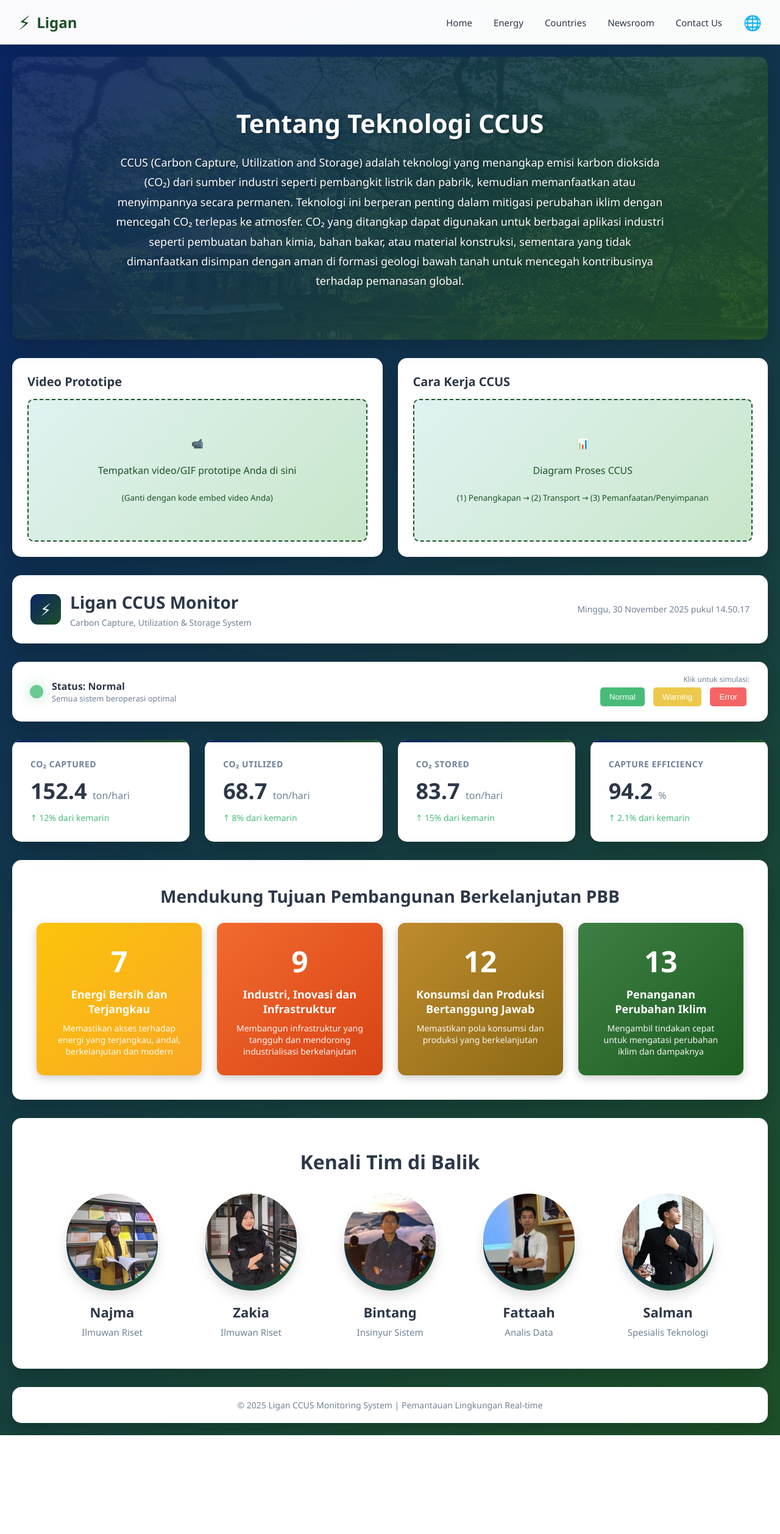
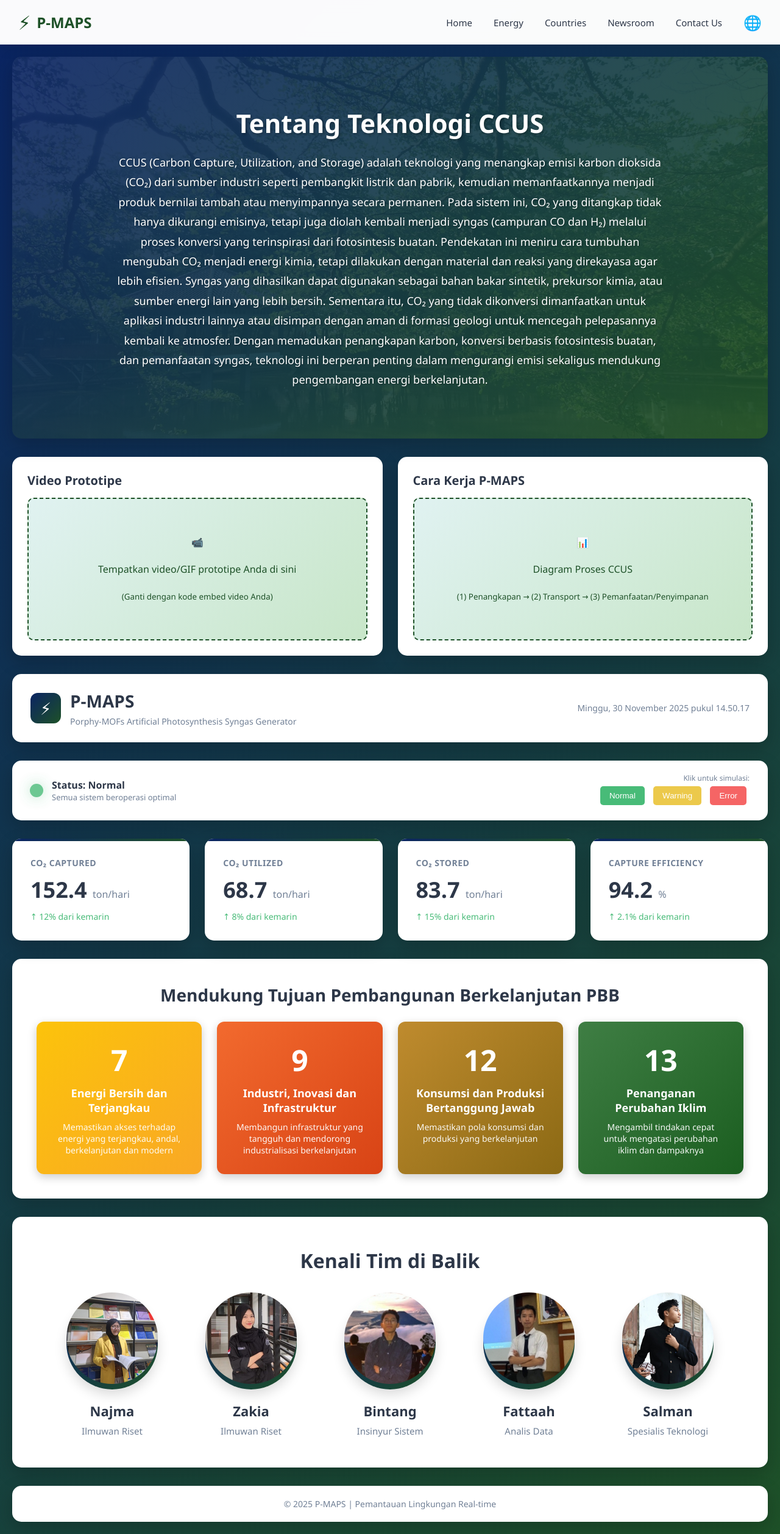
Before and after one commit to fuscore/ligan, a plain HTML site: page index.html in a window 1280 px wide. Shown: the whole page at 61% size. Before the commit the page ends 2353 px from the top, so only its background shows below. Drawn offline with nearby package versions, Linux system fonts and the light colour scheme.

```diff
--- a/index.html
+++ b/index.html
@@ -3,7 +3,7 @@
 <head>
     <meta charset="UTF-8">
     <meta name="viewport" content="width=device-width, initial-scale=1.0">
-    <title>Ligan - CCUS Monitoring System</title>
+    <title>P-MAPS</title>
     <style>
         * {
             margin: 0;
@@ -1072,7 +1072,7 @@
         <div class="navbar-container">
             <div class="nav-logo">
                 <span class="logo-icon">⚡︎</span>
-                <span>Ligan</span>
+                <span>P-MAPS</span>
             </div>
             <ul class="nav-menu">
                 <li><a onclick="showPage('home')">Home</a></li>
@@ -1093,10 +1093,28 @@
             <div class="hero-section">
                 <div class="hero-content">
                     <h2 data-en="About CCUS Technology" data-id="Tentang Teknologi CCUS">Tentang Teknologi CCUS</h2>
-                    <p data-en="CCUS (Carbon Capture, Utilization and Storage) is a technology that captures carbon dioxide (CO₂) emissions from industrial sources such as power plants and factories, then utilizes or stores them permanently. This technology plays an important role in climate change mitigation by preventing CO₂ from being released into the atmosphere. Captured CO₂ can be used for various industrial applications such as manufacturing chemicals, fuels, or construction materials, while unused CO₂ is safely stored in underground geological formations to prevent its contribution to global warming."
-                       data-id="CCUS (Carbon Capture, Utilization and Storage) adalah teknologi yang menangkap emisi karbon dioksida (CO₂) dari sumber industri seperti pembangkit listrik dan pabrik, kemudian memanfaatkan atau menyimpannya secara permanen. Teknologi ini berperan penting dalam mitigasi perubahan iklim dengan mencegah CO₂ terlepas ke atmosfer. CO₂ yang ditangkap dapat digunakan untuk berbagai aplikasi industri seperti pembuatan bahan kimia, bahan bakar, atau material konstruksi, sementara yang tidak dimanfaatkan disimpan dengan aman di formasi geologi bawah tanah untuk mencegah kontribusinya terhadap pemanasan global.">
-                        CCUS (Carbon Capture, Utilization and Storage) adalah teknologi yang menangkap emisi karbon dioksida (CO₂) dari sumber industri seperti pembangkit listrik dan pabrik, kemudian memanfaatkan atau menyimpannya secara permanen. Teknologi ini berperan penting dalam mitigasi perubahan iklim dengan mencegah CO₂ terlepas ke atmosfer. CO₂ yang ditangkap dapat digunakan untuk berbagai aplikasi industri seperti pembuatan bahan kimia, bahan bakar, atau material konstruksi, sementara yang tidak dimanfaatkan disimpan dengan aman di formasi geologi bawah tanah untuk mencegah kontribusinya terhadap pemanasan global.
-                    </p>
+                    <p data-en="Carbon Capture, Utilization, and Storage (CCUS) is a technology that captures carbon dioxide (CO₂) emissions from industrial sources such as power plants and factories, then converts or stores them to prevent atmospheric release.
+
+In this system, the captured CO₂ is not only prevented from entering the atmosphere but is also converted into syngas (a mixture of CO and H₂) through a process inspired by artificial photosynthesis. This approach mimics how plants transform CO₂ into chemical energy, but uses engineered materials and controlled reactions to achieve higher efficiency.
+
+The resulting syngas can be used as a cleaner fuel, a chemical precursor, or an energy-rich intermediate for various industrial applications. Meanwhile, any CO₂ that is not converted is either utilized in other industrial processes or securely stored in geological formations to ensure permanent sequestration.
+
+By integrating carbon capture, artificial-photosynthesis-based conversion, and syngas utilization, this technology plays a crucial role in emission reduction while supporting the development of sustainable and circular energy systems."
+                       data-id="CCUS (Carbon Capture, Utilization, and Storage) adalah teknologi yang menangkap emisi karbon dioksida (CO₂) dari sumber industri seperti pembangkit listrik dan pabrik, kemudian memanfaatkannya menjadi produk bernilai tambah atau menyimpannya secara permanen.
+
+Pada sistem ini, CO₂ yang ditangkap tidak hanya dikurangi emisinya, tetapi juga diolah kembali menjadi syngas (campuran CO dan H₂) melalui proses konversi yang terinspirasi dari fotosintesis buatan. Pendekatan ini meniru cara tumbuhan mengubah CO₂ menjadi energi kimia, tetapi dilakukan dengan material dan reaksi yang direkayasa agar lebih efisien.
+
+Syngas yang dihasilkan dapat digunakan sebagai bahan bakar sintetik, prekursor kimia, atau sumber energi lain yang lebih bersih. Sementara itu, CO₂ yang tidak dikonversi dimanfaatkan untuk aplikasi industri lainnya atau disimpan dengan aman di formasi geologi untuk mencegah pelepasannya kembali ke atmosfer.
+
+Dengan memadukan penangkapan karbon, konversi berbasis fotosintesis buatan, dan pemanfaatan syngas, teknologi ini berperan penting dalam mengurangi emisi sekaligus mendukung pengembangan energi berkelanjutan.">
+                        CCUS (Carbon Capture, Utilization, and Storage) adalah teknologi yang menangkap emisi karbon dioksida (CO₂) dari sumber industri seperti pembangkit listrik dan pabrik, kemudian memanfaatkannya menjadi produk bernilai tambah atau menyimpannya secara permanen.
+
+Pada sistem ini, CO₂ yang ditangkap tidak hanya dikurangi emisinya, tetapi juga diolah kembali menjadi syngas (campuran CO dan H₂) melalui proses konversi yang terinspirasi dari fotosintesis buatan. Pendekatan ini meniru cara tumbuhan mengubah CO₂ menjadi energi kimia, tetapi dilakukan dengan material dan reaksi yang direkayasa agar lebih efisien.
+
+Syngas yang dihasilkan dapat digunakan sebagai bahan bakar sintetik, prekursor kimia, atau sumber energi lain yang lebih bersih. Sementara itu, CO₂ yang tidak dikonversi dimanfaatkan untuk aplikasi industri lainnya atau disimpan dengan aman di formasi geologi untuk mencegah pelepasannya kembali ke atmosfer.
+
+Dengan memadukan penangkapan karbon, konversi berbasis fotosintesis buatan, dan pemanfaatan syngas, teknologi ini berperan penting dalam mengurangi emisi sekaligus mendukung pengembangan energi berkelanjutan.
+</p>
                 </div>
             </div>
 
@@ -1112,7 +1130,7 @@
                 </div>
 
                 <div class="media-container">
-                    <h3 data-en="How CCUS Works" data-id="Cara Kerja CCUS">Cara Kerja CCUS</h3>
+                    <h3 data-en="How P-MAPS Works" data-id="Cara Kerja P-MAPS">Cara Kerja P-MAPS</h3>
                     <div class="media-placeholder">
                         📊 <br><br>
                         <span data-en="CCUS Process Diagram" data-id="Diagram Proses CCUS">Diagram Proses CCUS</span>
@@ -1126,8 +1144,8 @@
                 <div class="logo">
                     <div class="header-logo-icon">⚡︎</div>
                     <div>
-                        <h1>Ligan CCUS Monitor</h1>
-                        <p class="subtitle">Carbon Capture, Utilization & Storage System</p>
+                        <h1>P-MAPS</h1>
+                        <p class="subtitle">Porphy-MOFs Artificial Photosynthesis Syngas Generator</p>
                     </div>
                 </div>
                 <div class="timestamp" id="timestamp">Loading...</div>
@@ -1508,7 +1526,7 @@
                         📧
                     </div>
                     <div class="contact-form-section">
-                        <h2 class="contact-form-title" data-en="Subscribe to Ligan" data-id="Berlangganan ke Ligan">Berlangganan ke Ligan</h2>
+                        <h2 class="contact-form-title" data-en="Subscribe to P-MAPS" data-id="Berlangganan ke P-MAPS">Berlangganan ke P-MAPS</h2>
                         <p class="contact-form-subtitle" data-en="Get the latest updates on CCUS technology" data-id="Dapatkan update terbaru tentang teknologi CCUS">Dapatkan update terbaru tentang teknologi CCUS</p>
 
                         <form onsubmit="handleSubmit(event)">
@@ -1533,7 +1551,7 @@
                     <h3 data-en="Contact Information" data-id="Informasi Kontak">Informasi Kontak</h3>
                     <div class="info-item">
                         <span class="info-icon">📧</span>
-                        <span>info@ligan-ccus.com</span>
+                        <span>info@P-MAPS-ccus.com</span>
                     </div>
                     <div class="info-item">
                         <span class="info-icon">📱</span>
@@ -1548,7 +1566,7 @@
         </div>
 
         <footer>
-            © 2025 Ligan CCUS Monitoring System | <span data-en="Real-time Environmental Monitoring" data-id="Pemantauan Lingkungan Real-time">Pemantauan Lingkungan Real-time</span>
+            © 2025 P-MAPS | <span data-en="Real-time Environmental Monitoring" data-id="Pemantauan Lingkungan Real-time">Pemantauan Lingkungan Real-time</span>
         </footer>
     </div>
 
@@ -1573,7 +1591,7 @@
                 },
                 {
                     title: "Kemitraan Global Untuk Percepatan Implementasi CCUS",
-                    text: "Ligan CCUS menandatangani kerjasama strategis dengan konsorsium internasional yang terdiri dari perusahaan energi terkemuka dari Norwegia, Jepang, dan Australia. Kemitraan ini bertujuan untuk mempercepat transfer teknologi dan knowledge sharing dalam implementasi CCUS di Indonesia. Program ini akan mencakup pelatihan tenaga ahli lokal dan pengembangan infrastruktur CCUS di berbagai wilayah Indonesia."
+                    text: "P-MAPS CCUS menandatangani kerjasama strategis dengan konsorsium internasional yang terdiri dari perusahaan energi terkemuka dari Norwegia, Jepang, dan Australia. Kemitraan ini bertujuan untuk mempercepat transfer teknologi dan knowledge sharing dalam implementasi CCUS di Indonesia. Program ini akan mencakup pelatihan tenaga ahli lokal dan pengembangan infrastruktur CCUS di berbagai wilayah Indonesia."
                 },
                 {
                     title: "Pemanfaatan CO₂ Tangkapan Untuk Industri Kimia Berkelanjutan",
@@ -1585,7 +1603,7 @@
                 },
                 {
                     title: "Monitoring Real-time Meningkatkan Keamanan Penyimpanan CO₂",
-                    text: "Sistem monitoring berbasis AI dan IoT yang dikembangkan oleh Ligan berhasil meningkatkan keamanan penyimpanan CO₂ di formasi geologi bawah tanah. Sistem ini mampu mendeteksi potensi kebocoran dengan akurasi 99.9% dan memberikan peringatan dini kepada operator. Teknologi ini menggunakan sensor fiber optic dan algoritma machine learning untuk analisis data real-time yang komprehensif."
+                    text: "Sistem monitoring berbasis AI dan IoT yang dikembangkan oleh P-MAPS berhasil meningkatkan keamanan penyimpanan CO₂ di formasi geologi bawah tanah. Sistem ini mampu mendeteksi potensi kebocoran dengan akurasi 99.9% dan memberikan peringatan dini kepada operator. Teknologi ini menggunakan sensor fiber optic dan algoritma machine learning untuk analisis data real-time yang komprehensif."
                 },
                 {
                     title: "Workshop Internasional CCUS Technology Digelar di Jakarta",
@@ -1623,7 +1641,7 @@
                 },
                 {
                     title: "Global Partnership to Accelerate CCUS Implementation",
-                    text: "Ligan CCUS signed a strategic cooperation with an international consortium consisting of leading energy companies from Norway, Japan, and Australia. This partnership aims to accelerate technology transfer and knowledge sharing in CCUS implementation in Indonesia. The program will include training for local experts and development of CCUS infrastructure across various regions in Indonesia."
+                    text: "P-MAPS CCUS signed a strategic cooperation with an international consortium consisting of leading energy companies from Norway, Japan, and Australia. This partnership aims to accelerate technology transfer and knowledge sharing in CCUS implementation in Indonesia. The program will include training for local experts and development of CCUS infrastructure across various regions in Indonesia."
                 },
                 {
                     title: "Utilizing Captured CO₂ for Sustainable Chemical Industry",
@@ -1635,7 +1653,7 @@
                 },
                 {
                     title: "Real-time Monitoring Enhances CO₂ Storage Safety",
-                    text: "An AI and IoT-based monitoring system developed by Ligan has successfully improved the safety of CO₂ storage in underground geological formations. This system can detect potential leaks with 99.9% accuracy and provide early warnings to operators. The technology uses fiber optic sensors and machine learning algorithms for comprehensive real-time data analysis."
+                    text: "An AI and IoT-based monitoring system developed by P-MAPS has successfully improved the safety of CO₂ storage in underground geological formations. This system can detect potential leaks with 99.9% accuracy and provide early warnings to operators. The technology uses fiber optic sensors and machine learning algorithms for comprehensive real-time data analysis."
                 },
                 {
                     title: "International CCUS Technology Workshop Held in Jakarta",
```
